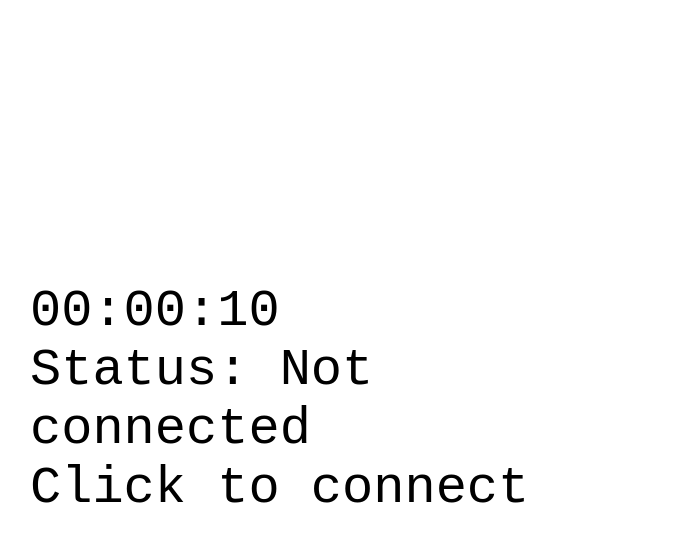
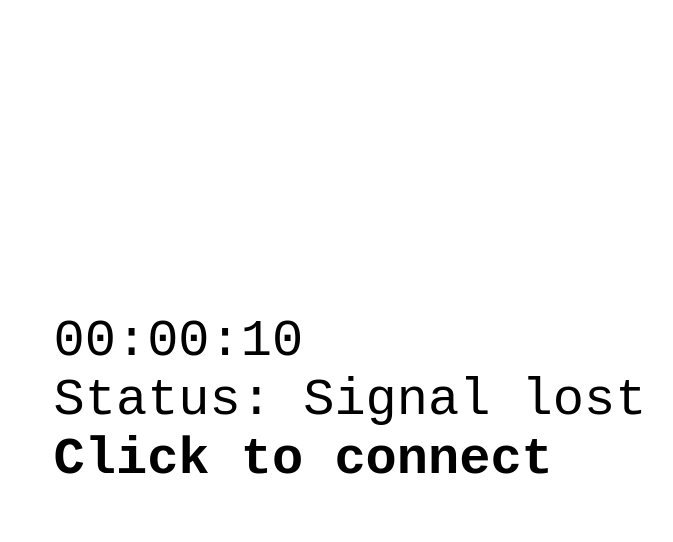
Before and after one commit to lazylock/satellite, a plain HTML site: page index.html in a window 1280 px wide. Both pictures are taken after a click on the element "Click to connect". Shown: the whole page, without its empty margins (290-963 px from the left). Drawn offline with Linux system fonts and the light colour scheme; some packages are replaced by stand-ins of ours.

Commit message:
counting

```diff
--- a/css/style.css
+++ b/css/style.css
@@ -19,6 +19,7 @@ html, body {
 }
 
 #button {
+  font-weight: bold;
   border-width: 3px;
   border-color: black;
   cursor: pointer;
--- a/js/app.js
+++ b/js/app.js
@@ -32,6 +32,7 @@ function initMap() {
         });
     } else {
         // Browser doesn't support Geolocation
+        console.log('location error')
         handleLocationError(false, infoWindow, map.getCenter());
     }
 }
@@ -63,17 +64,20 @@ timer.pause();
 $('#countdownExample .values').html(timer.getTimeValues().toString());
 
 $('#button').mouseup(function () {
+  $('#status').html('Status: Signal lost')
   timer.pause();
 });
 
 $('#button').mousedown(function () {
+  $('#status').html('Status: Connecting...')
   timer.start();
 });
 
 timer.addEventListener('secondsUpdated', function(e) {
-    $('#countdownExample .values').html(timer.getTimeValues().toString());
+  $('#countdownExample .values').html(timer.getTimeValues().toString());
 });
 
 timer.addEventListener('targetAchieved', function(e) {
-    $('#countdownExample .values').html('Code: 312');
+  $('#status').html('Status: Uplink Completed')
+  $('#countdownExample .values').html('Code: 312');
 });
```
